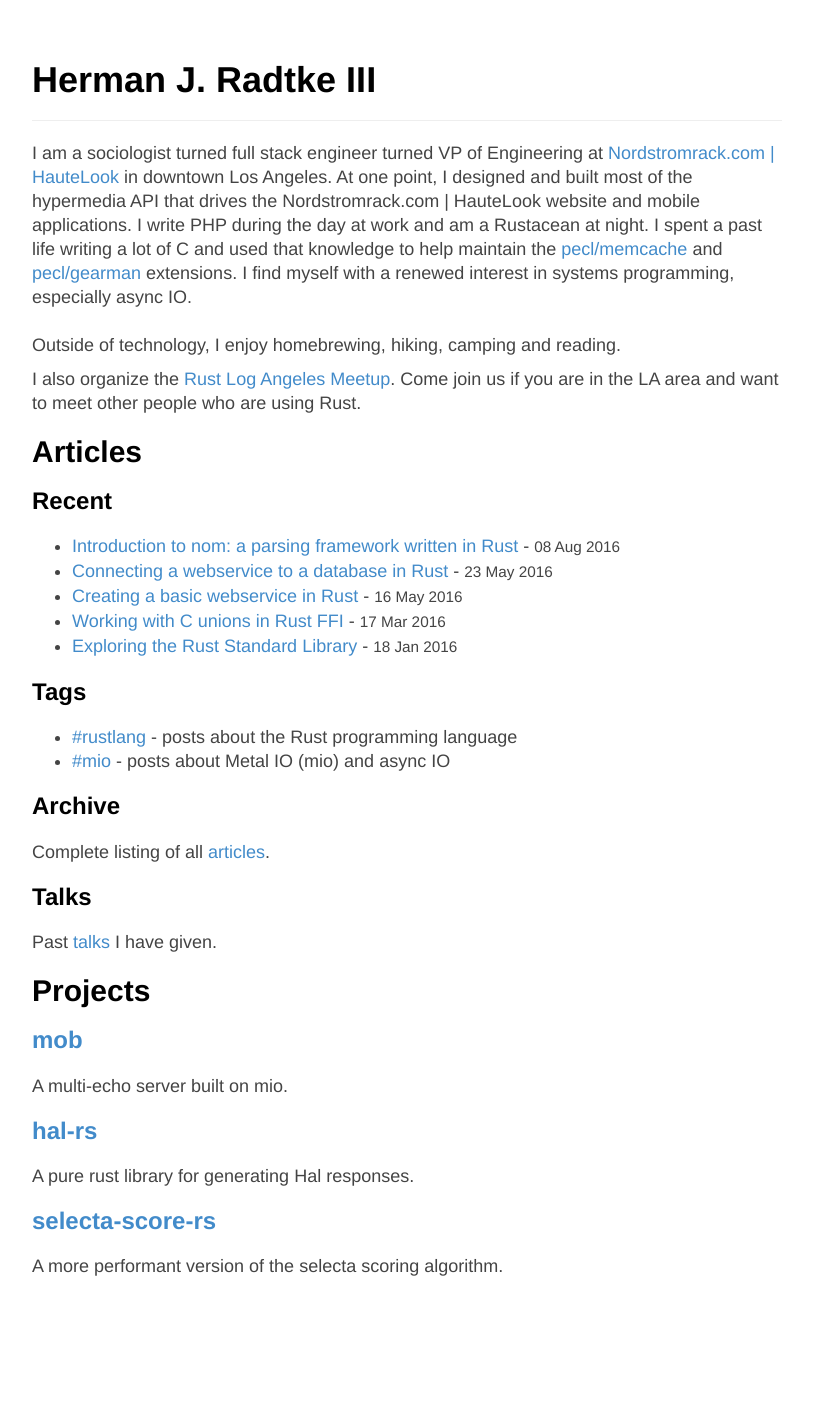
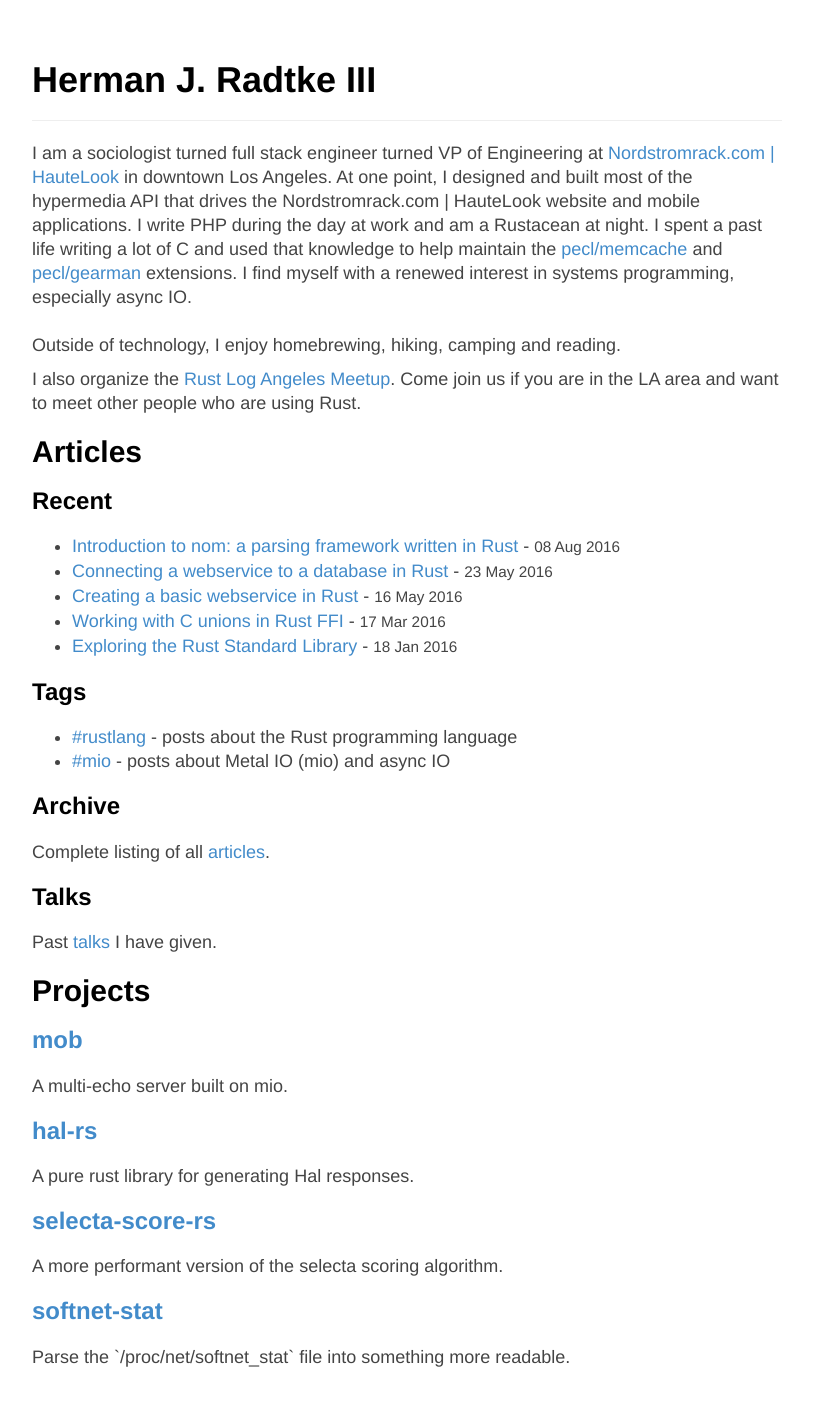
Before and after one commit to hjr3/hjr3.github.io, a Jekyll site: the page built from index.html, in a window 1280 px wide. Shown: the whole page, without its empty margins (233-1046 px from the left). Built offline with Jekyll 4.4.1, drawn with Linux system fonts in a browser that asks for light colours; before the commit the page ends 1328 px from its top, so only the background shows below that.

Commit message:
Add softnet-stat project to list

```diff
--- a/_config.yml
+++ b/_config.yml
@@ -31,6 +31,10 @@ projects:
   name: selecta-score-rs
   link: https://github.com/hjr3/selecta-score-rs
   description: "A more performant version of the selecta scoring algorithm."
+ -
+  name: softnet-stat
+  link: https://github.com/hjr3/softnet-stat
+  description: "Parse the `/proc/net/softnet_stat` file into something more readable."
 
 gems:
   - jekyll-feed
```
